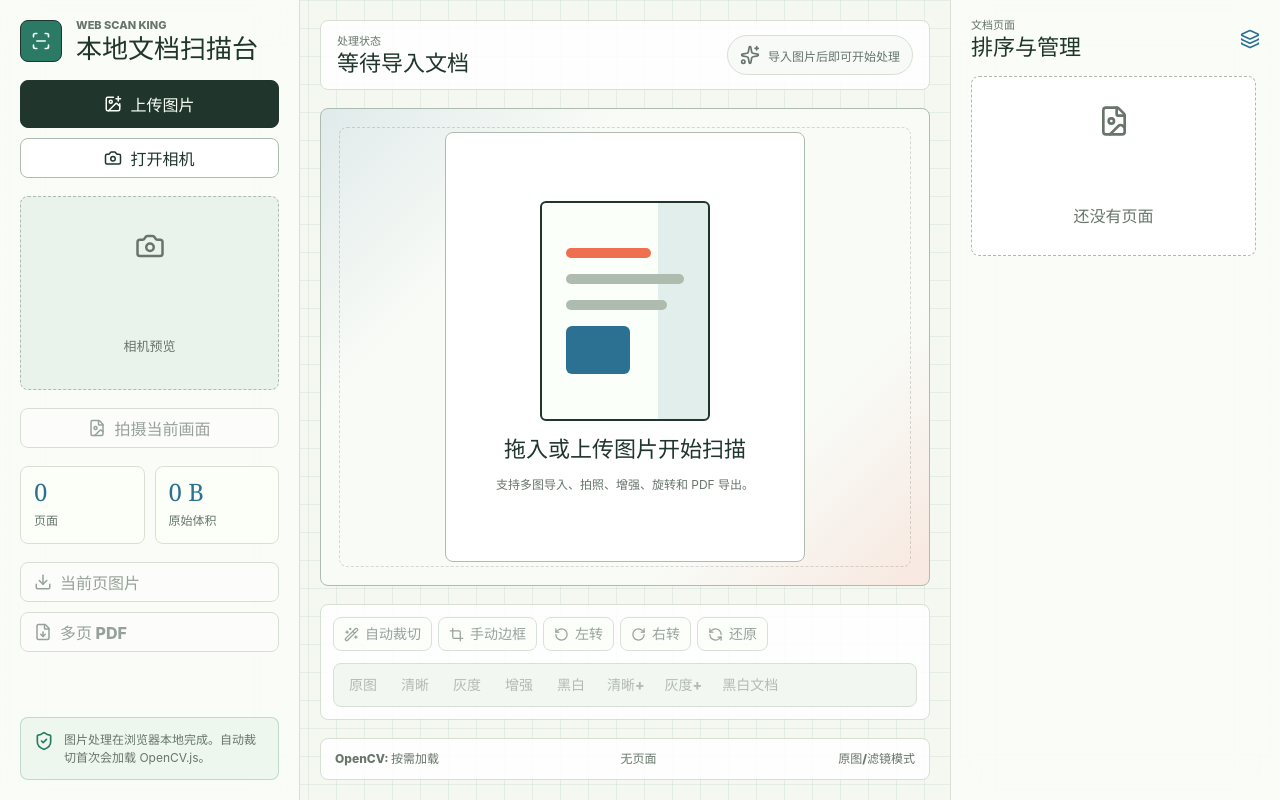
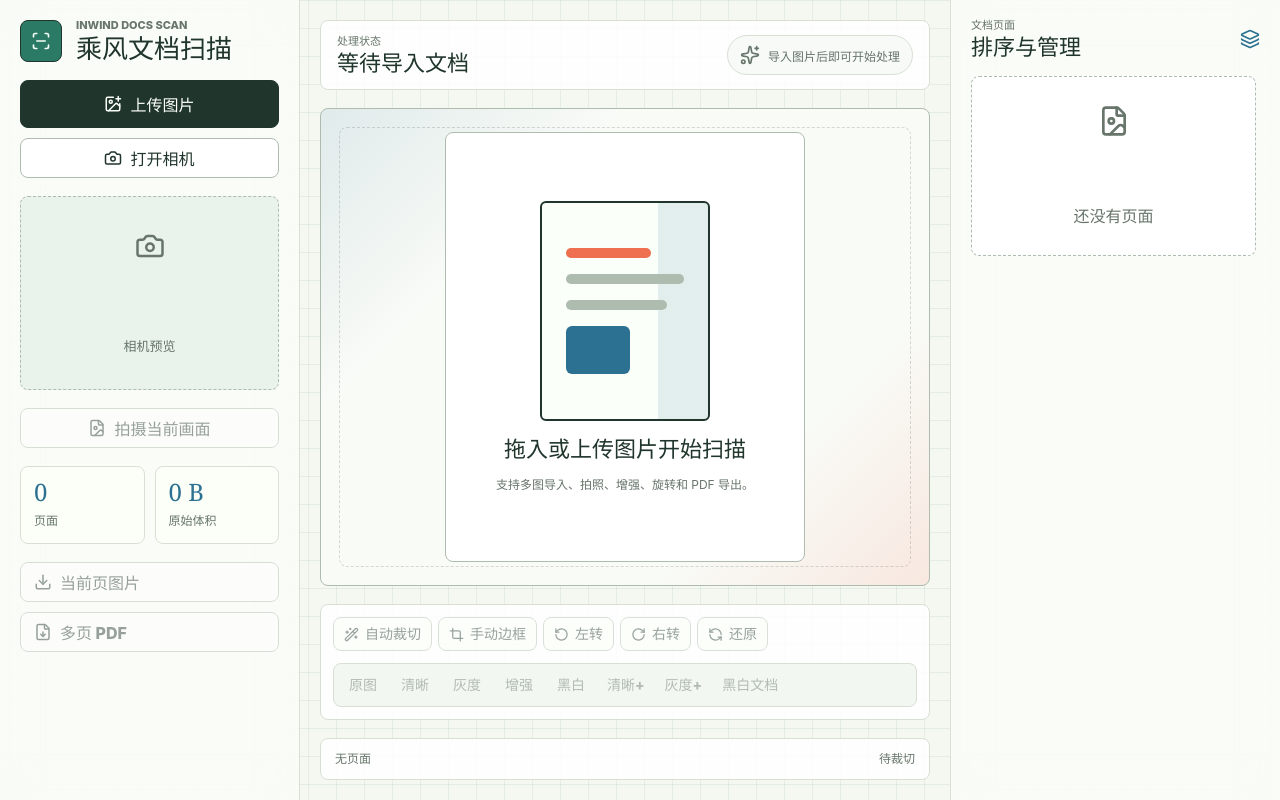
Before and after one commit to huglemon/web-scan-king, a React (Vite) app: page / in a window 1280 px wide. Built offline with nearby package versions, Linux system fonts and the light colour scheme.

Commit message:
chore: update product branding

```diff
--- a/index.html
+++ b/index.html
@@ -4,7 +4,7 @@
     <meta charset="UTF-8" />
     <link rel="icon" type="image/svg+xml" href="/favicon.svg" />
     <meta name="viewport" content="width=device-width, initial-scale=1.0" />
-    <title>web-scan-king</title>
+    <title>乘风文档扫描 / inWind Docs Scan</title>
   </head>
   <body>
     <div id="root"></div>
--- a/src/App.css
+++ b/src/App.css
@@ -38,7 +38,6 @@
 .workspace-header,
 .tool-band,
 .workspace-footer,
-.privacy-note,
 .status-pill,
 .metric-grid,
 .export-stack,
@@ -72,7 +71,6 @@
 
 .brand-mark svg,
 .panel-heading svg,
-.privacy-note svg,
 .status-pill svg {
   width: 20px;
   height: 20px;
@@ -228,7 +226,6 @@ button svg {
 }
 
 .metric-grid p,
-.privacy-note p,
 .workspace-footer,
 .page-meta span,
 .empty-sheet p {
@@ -241,20 +238,6 @@ button svg {
   justify-content: flex-start;
   padding-inline: 13px;
   background: #ffffff;
-}
-
-.privacy-note {
-  margin-top: auto;
-  align-items: flex-start;
-  gap: 10px;
-  padding: 13px;
-  border: 1px solid rgba(42, 122, 102, 0.24);
-  border-radius: 8px;
-  background: #eef7ee;
-}
-
-.privacy-note svg {
-  color: var(--accent-green);
 }
 
 .workspace {
--- a/src/App.tsx
+++ b/src/App.tsx
@@ -19,7 +19,6 @@ import {
   RotateCcw,
   RotateCw,
   ScanLine,
-  ShieldCheck,
   Sparkles,
   Trash2,
   Wand2,
@@ -96,9 +95,6 @@ function App() {
   const [busy, setBusy] = useState<BusyState | null>(null)
   const [notice, setNotice] = useState('导入图片后即可开始处理')
   const [cameraActive, setCameraActive] = useState(false)
-  const [openCvState, setOpenCvState] = useState(
-    isOpenCvReady() ? 'ready' : 'idle',
-  )
   const [frameEditorPageId, setFrameEditorPageId] = useState<string | null>(
     null,
   )
@@ -317,12 +313,10 @@ function App() {
 
     try {
       if (!isOpenCvReady()) {
-        setOpenCvState('loading')
-        setNotice('正在加载 OpenCV.js，首次可能需要几秒')
+        setNotice('正在准备自动裁切，首次可能需要几秒')
         await loadOpenCv()
       }
 
-      setOpenCvState('ready')
       const extracted = await autoExtractDocument(selectedPage.originalDataUrl)
       await applyVariant(
         {
@@ -345,7 +339,6 @@ function App() {
       setNotice('已自动裁切并记录边框，可进入手动边框继续微调')
     } catch (error) {
       setNotice(`${getErrorMessage(error)}，已保留原图处理`)
-      setOpenCvState(isOpenCvReady() ? 'ready' : 'idle')
     } finally {
       setBusy(null)
     }
@@ -373,12 +366,10 @@ function App() {
 
     try {
       if (!isOpenCvReady()) {
-        setOpenCvState('loading')
-        setNotice('正在加载 OpenCV.js，首次可能需要几秒')
+        setNotice('正在准备边框矫正，首次可能需要几秒')
         await loadOpenCv()
       }
 
-      setOpenCvState('ready')
       const extracted = await manualExtractDocument(
         selectedPage.originalDataUrl,
         savedCorners,
@@ -406,7 +397,6 @@ function App() {
       setNotice('已按手动边框完成透视矫正')
     } catch (error) {
       setNotice(`${getErrorMessage(error)}，请微调边框后重试`)
-      setOpenCvState(isOpenCvReady() ? 'ready' : 'idle')
     } finally {
       setBusy(null)
     }
@@ -668,8 +658,8 @@ function App() {
             <ScanLine aria-hidden="true" />
           </div>
           <div>
-            <p className="eyebrow">Web Scan King</p>
-            <h1>本地文档扫描台</h1>
+            <p className="eyebrow">inWind Docs Scan</p>
+            <h1>乘风文档扫描</h1>
           </div>
         </div>
 
@@ -746,10 +736,6 @@ function App() {
           </button>
         </div>
 
-        <div className="privacy-note">
-          <ShieldCheck aria-hidden="true" />
-          <p>图片处理在浏览器本地完成。自动裁切首次会加载 OpenCV.js。</p>
-        </div>
       </aside>
 
       <section className="workspace" aria-label="扫描工作区">
@@ -859,7 +845,7 @@ function App() {
               type="button"
               onClick={() => void handleAutoScan()}
               disabled={!selectedPage || Boolean(busy)}
-              title="使用 jscanify / OpenCV.js 自动识别纸张"
+              title="自动识别纸张边缘"
             >
               <Wand2 aria-hidden="true" />
               自动裁切
@@ -959,17 +945,9 @@ function App() {
 
         <footer className="workspace-footer">
           <span>
-            OpenCV:{' '}
-            {openCvState === 'ready'
-              ? '已就绪'
-              : openCvState === 'loading'
-                ? '加载中'
-                : '按需加载'}
-          </span>
-          <span>
             {selectedPage ? `${selectedPage.width} x ${selectedPage.height}` : '无页面'}
           </span>
-          <span>{selectedPage?.scanned ? '已透视矫正' : '原图/滤镜模式'}</span>
+          <span>{selectedPage?.scanned ? '已透视矫正' : '待裁切'}</span>
         </footer>
       </section>
 
--- a/src/lib/pdf.ts
+++ b/src/lib/pdf.ts
@@ -52,8 +52,8 @@ export async function exportPagesToPdf(
   const pdf = new jsPDF('p', 'mm', 'a4')
   pdf.setProperties({
     title: fileName.replace(/\.pdf$/i, ''),
-    subject: 'Web Scan King document export',
-    creator: 'Web Scan King',
+    subject: 'inWind Docs Scan document export',
+    creator: 'inWind Docs Scan',
   })
 
   for (const [index, page] of pages.entries()) {
--- a/src/lib/scan.ts
+++ b/src/lib/scan.ts
@@ -142,7 +142,7 @@ export async function loadOpenCv(timeoutMs = 25000) {
 
   const openCvPromise = new Promise<void>((resolve, reject) => {
     const timeout = window.setTimeout(() => {
-      reject(new Error('OpenCV.js 加载超时，请检查网络后重试'))
+      reject(new Error('自动裁切准备超时，请检查网络后重试'))
     }, timeoutMs)
 
     const finish = () => {
@@ -182,7 +182,7 @@ export async function loadOpenCv(timeoutMs = 25000) {
     script.onload = waitForRuntime
     script.onerror = () => {
       window.clearTimeout(timeout)
-      reject(new Error('OpenCV.js 加载失败'))
+      reject(new Error('自动裁切准备失败'))
     }
 
     document.body.appendChild(script)
@@ -312,7 +312,7 @@ function detectDocumentCorners(
 
 function getOpenCvRuntime() {
   if (!isOpenCvReady()) {
-    throw new Error('OpenCV.js 尚未就绪')
+    throw new Error('自动裁切尚未准备好')
   }
 
   return window.cv as unknown as OpenCvRuntime
```
Also changed, not shown: 1 other file (tests, documents, lock files or other folders).
